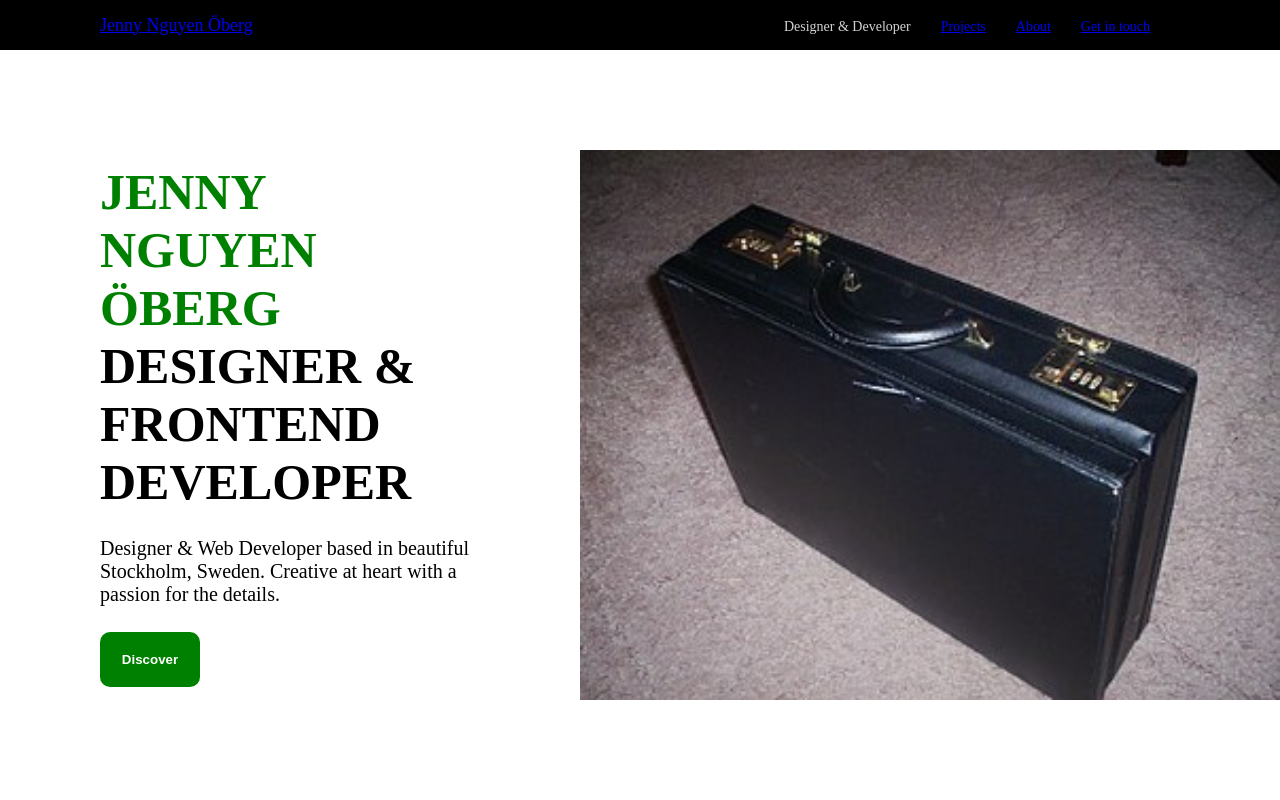
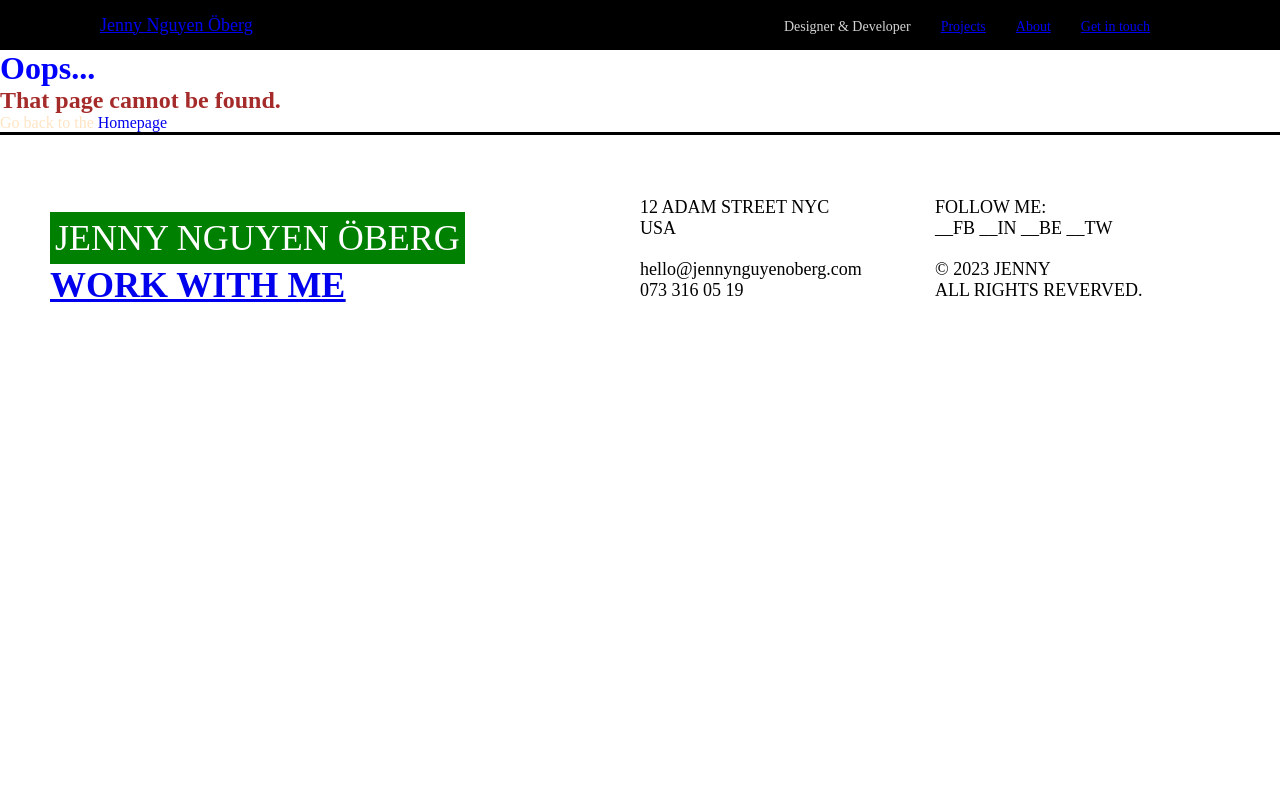
Before and after one commit to jennynguyenoberg/jennynguyenoberg-assignment5-javascript-frameworks, a Next.js app: page / in a window 1280 px wide. Shown: the top 800 px of the page. Built offline with nearby package versions, Linux system fonts and the light colour scheme.

Commit message:
add 404 page function

```diff
--- /dev/null
+++ b/app/[...slug]/not-found.js
@@ -0,0 +1,3 @@
+export default function NotFoundPage() {
+  return <p>Uh oh! This post could not be found.</p>
+}
--- /dev/null
+++ b/app/[...slug]/page.js
@@ -0,0 +1,16 @@
+import Link from 'next/link';
+import styles from '../../styles/NotFound.module.css'
+
+export default function NotFoundPage() {
+  return (
+    <>
+      <div className={styles.container}>
+        <h1 className={styles.title}>Oops...</h1>
+        <h2 className={styles.subtitle}>That page cannot be found.</h2>
+        <div className={styles.link}>
+          <p className={styles.para}>Go back to the <Link href='/'>Homepage</Link></p>
+        </div>
+      </div>
+    </>
+  );
+};
--- /dev/null
+++ b/styles/NotFound.module.css
@@ -0,0 +1,19 @@
+.title {
+  color: blue;
+}
+
+.subtitle {
+  color: brown;
+}
+
+.para {
+  color: bisque;
+}
+
+.link a {
+  text-decoration: none;
+}
+
+.link a:hover {
+  color: rgb(41, 104, 51);
+}
```
